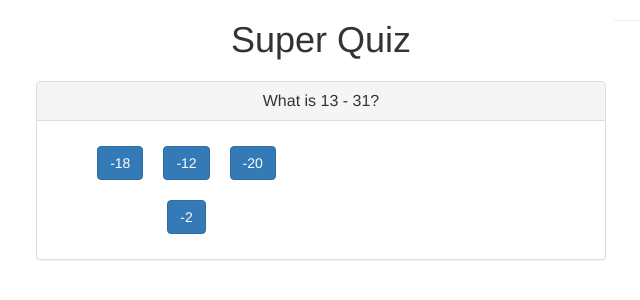
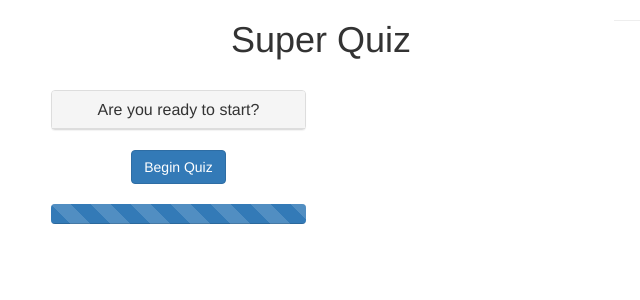
Before and after one commit to FineasA/super-quiz, a Vue app: page / in a window 1280 px wide. Shown: the top 300 px of the page, without its empty margins (319-959 px from the left). Built offline with nearby package versions, Linux system fonts and the light colour scheme.

Commit message:
added timer with animated timer bar

```diff
--- a/src/App.vue
+++ b/src/App.vue
@@ -5,18 +5,24 @@
         <h1 class="text-center">Super Quiz</h1>
       </div>
       <hr />
-      <br /><br />
+
       <div class="row">
         <div
           class="col-xs-12 col-sm-8 col-sm-offset-2 col-md-6 col-md-offset-3"
         >
           <transition name="slide-fade">
             <component
+              v-if="gameStarted"
               :is="mode"
               @answered="answered($event)"
               @confirmed="mode = 'question'"
             ></component>
           </transition>
+          <br />
+          <timer
+            @started="gameStarted = !gameStarted"
+            @game-lost="mode = 'loser'"
+          ></timer>
         </div>
       </div>
     </div>
@@ -24,17 +30,26 @@
 </template>
 
 <script>
+// eslint-disable-next-line no-unused-vars
+import { EventBus } from "./main.js";
+import StartGame from "./components/StartGame.vue";
 import Question from "./components/Question.vue";
 import Answer from "./components/Answer.vue";
+import Timer from "./components/Timer.vue";
+import Loser from "./components/Loser.vue";
 
 export default {
   components: {
     Question,
-    Answer
+    Answer,
+    Timer,
+    StartGame,
+    Loser
   },
   data() {
     return {
-      mode: "question"
+      mode: "question",
+      gameStarted: false
     };
   },
   methods: {
@@ -45,21 +60,40 @@ export default {
         this.mode = "question";
         alert("Wrong! Try again!");
       }
+    },
+    gameStartedFn(event) {
+      console.log("event");
+      if (event) {
+        this.gameStarted = !this.gameStarted;
+      }
+    },
+    initialState() {
+      console.log("in it");
+      return {
+        mode: "question",
+        gameStarted: true
+      };
     }
+  },
+  created() {
+    EventBus.$on("reset", () => {
+      console.log("testing");
+      this.mode = "question";
+    });
   }
 };
 </script>
 
 <style>
-.slide-fade-enter-active {
+/* .slide-fade-enter-active {
   transition: all 0.3s ease;
 }
 .slide-fade-leave-active {
   transition: all 0.8s cubic-bezier(1, 0.5, 0.8, 1);
-}
-.slide-fade-enter, .slide-fade-leave-to
-/* .slide-fade-leave-active below version 2.1.8 */ {
-  transform: translateX(10px);
-  opacity: 0;
-}
+} */
+/* .slide-fade-enter, .slide-fade-leave-to */
+/* .slide-fade-leave-active below version 2.1.8 { */
+/* transform: translateX(10px); */
+/* opacity: 0; */
+/* } */
 </style>
--- /dev/null
+++ b/src/components/Loser.vue
@@ -0,0 +1,22 @@
+<template>
+  <div class="alert alert-danger text-center">
+    <h1>You lose! Try again?</h1>
+    <hr />
+    <button class="btn btn-primary" @click="reset">Reset</button>
+  </div>
+</template>
+
+<script>
+import { EventBus } from "../main.js";
+
+export default {
+  methods: {
+    reset() {
+      EventBus.$emit("reset", 5);
+    }
+  }
+};
+</script>
+
+<style>
+</style>
--- a/src/components/Question.vue
+++ b/src/components/Question.vue
@@ -39,6 +39,8 @@
 </template>
 
 <script>
+import { EventBus } from "../main.js";
+
 export default {
   data() {
     return {
@@ -123,7 +125,7 @@ export default {
       return number;
     },
     answer(isCorrect) {
-      console.log(isCorrect);
+      EventBus.$emit("answered", isCorrect);
       this.$emit("answered", isCorrect);
     },
     //addition function
--- /dev/null
+++ b/src/components/StartGame.vue
@@ -0,0 +1,14 @@
+<template>
+  <div class="panel panel-default">
+    <div class="panel-heading">
+      <h3 class="panel-title text-center">Are you ready to start?</h3>
+    </div>
+  </div>
+</template>
+
+<script>
+export default {};
+</script>
+
+<style>
+</style>
--- /dev/null
+++ b/src/components/Timer.vue
@@ -0,0 +1,88 @@
+<template>
+  <div class="col-xs-12 col-sm-6 text-center">
+    <start-game v-show="!gameStarted"></start-game>
+    <button
+      v-if="!gameStarted"
+      @click="gameStartedFn(gameStarted)"
+      class="btn btn-primary"
+    >
+      Begin Quiz
+    </button>
+
+    <h3 v-if="gameStarted" class="row text-center panel-default">
+      {{ countdown }} seconds remaining...
+    </h3>
+    <br />
+    <br />
+    <div class="progress">
+      <div
+        class="progress-bar progress-bar-striped progress-bar-animated"
+        role="progressbar"
+        aria-valuenow="75"
+        aria-valuemin="0"
+        aria-valuemax="100"
+        :style="{ width: width + '%' }"
+      ></div>
+    </div>
+  </div>
+</template>
+
+<script>
+import StartGame from "../components/StartGame.vue";
+import { EventBus } from "../main";
+
+export default {
+  components: {
+    StartGame
+  },
+  data() {
+    return {
+      countdown: 5,
+      gameStarted: false,
+      gameLost: false,
+      width: 100
+    };
+  },
+
+  methods: {
+    timer() {
+      let timer = setInterval(() => {
+        if (this.countdown === 0) {
+          clearInterval(timer);
+          this.width = 100;
+          this.gameLost = true;
+          this.$emit("game-lost");
+          return;
+        }
+        this.width -= 20;
+        this.countdown--;
+      }, 1000);
+    },
+    gameStartedFn(gameStarted) {
+      gameStarted = !gameStarted;
+      this.gameStarted = !this.gameStarted;
+      this.$emit("started");
+
+      if (gameStarted) {
+        console.log("yee");
+        this.timer();
+      }
+    }
+  },
+  created() {
+    EventBus.$on("reset", data => {
+      this.countdown = data;
+      this.timer();
+    });
+    EventBus.$on("answered", data => {
+      if (data) {
+        this.width = 100;
+        this.countdown = 5;
+      }
+    });
+  }
+};
+</script>
+
+<style>
+</style>
--- a/src/main.js
+++ b/src/main.js
@@ -3,6 +3,8 @@ import App from './App.vue'
 
 Vue.config.productionTip = false
 
+export const EventBus = new Vue();
+
 new Vue({
   render: h => h(App),
 }).$mount('#app')
```
